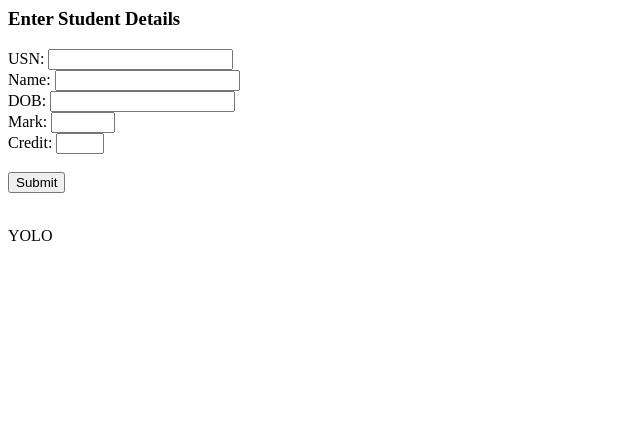
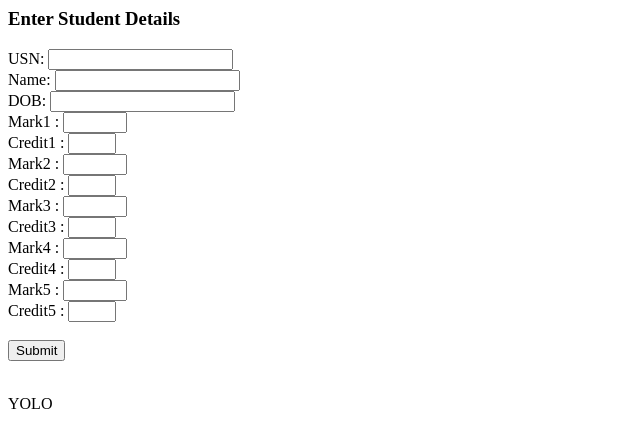
Before and after one commit to 0xad1onchain/SLL, a Flask app: page / in a window 1280 px wide. Shown: the top 448 px of the page, without its empty margins (0-640 px from the left). Run offline with Flask 2, Linux system fonts and the light colour scheme.

Commit message:
Added GPA in B4

```diff
--- a/Part B/B4/app.py
+++ b/Part B/B4/app.py
@@ -18,7 +18,41 @@ def server():
             datetime.datetime(a[2], a[1], a[0])
         except ValueError:
             return render_template('index.html', msg="Date not correct")
-        return render_template('index.html', msg="Submit Successful")
+        marks= []
+        marks.append(int(request.form['mark1']))
+        marks.append(int(request.form['mark2']))
+        marks.append(int(request.form['mark3']))
+        marks.append(int(request.form['mark4']))
+        marks.append(int(request.form['mark5']))
+        credit = []
+        credit.append(int(request.form['credit1']))
+        credit.append(int(request.form['credit2']))
+        credit.append(int(request.form['credit3']))
+        credit.append(int(request.form['credit4']))
+        credit.append(int(request.form['credit5']))
+        su=0
+        t=0
+        for i in range (0, len(marks)):
+            su = su + marks[i]*credit[i]
+            t = t+credit[i]
+        gpa = su/t
+
+        if(gpa > 90):
+            gpa = "S"
+        elif(gpa > 80):
+            gpa = "A"
+        elif(gpa > 70):
+            gpa = "B"
+        elif(gpa > 60):
+            gpa = "C"
+        elif(gpa > 50):
+            gpa = "D"
+        elif(gpa > 40):
+            gpa = "E"
+        else:
+            gpa = "F"
+
+        return render_template('index.html', msg="GPA: "+gpa+" Submit Successful")
 
 
 
--- a/Part B/B4/templates/index.html
+++ b/Part B/B4/templates/index.html
@@ -32,8 +32,18 @@
 			USN:  <input type = "text" name = "usn" id="usn" required><br>
 			Name:  <input type = "text" name = "name" id="name" required><br>
 			DOB:  <input type = "text" name = "dob" id="dob" required><br>
-			Mark:  <input type = "number" name = "mark" min='0' max='100' required><br>
-			Credit:  <input type = "number" name = "credit"  min='1' max='4' required><br><br>
+			Mark1 :  <input type = "number" name = "mark1" min='0' max='100' required><br>
+			Credit1 :  <input type = "number" name = "credit1"  min='1' max='4' required><br>
+			Mark2 :  <input type = "number" name = "mark2" min='0' max='100' required><br>
+			Credit2 :  <input type = "number" name = "credit2"  min='1' max='4' required><br>
+			Mark3 :  <input type = "number" name = "mark3" min='0' max='100' required><br>
+			Credit3 :  <input type = "number" name = "credit3"  min='1' max='4' required><br>
+			Mark4 :  <input type = "number" name = "mark4" min='0' max='100' required><br>
+			Credit4 :  <input type = "number" name = "credit4"  min='1' max='4' required><br>
+			Mark5 :  <input type = "number" name = "mark5" min='0' max='100' required><br>
+			Credit5 :  <input type = "number" name = "credit5"  min='1' max='4' required><br>
+
+			<br>
 			<input type="submit" name="Submit" value="Submit"><br><br>
 		</form>
 
```
